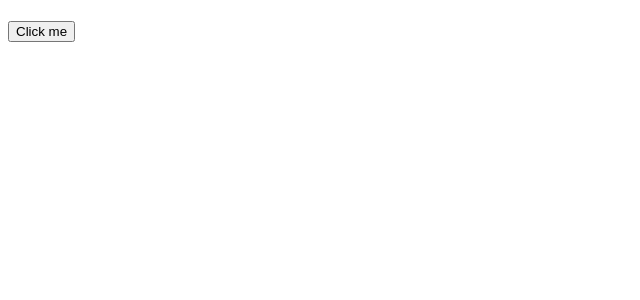
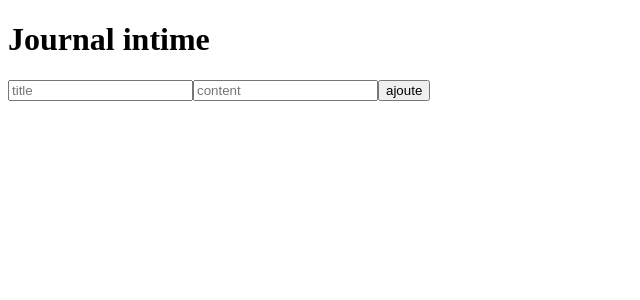
Before and after one commit to MenthalLeau/handbook, a React (Create React App) app: page / in a window 1280 px wide. Shown: the top 300 px of the page, without its empty margins (0-640 px from the left). Built offline with nearby package versions, Linux system fonts and the light colour scheme.

Commit message:
add, edit and delete

```diff
--- a/src/Components/MyComponent.tsx
+++ b/src/Components/MyComponent.tsx
@@ -1,15 +1,48 @@
-import { useContext } from 'react';
-import { MyContext } from './context';
+import { useContext, useState } from 'react';
+import {message, MyContext} from './context';
 
 function MyComponent() {
     const {value, setValue} = useContext(MyContext);
+    const [title, setTitle] = useState("");
+    const [content, setContent] = useState("");
+
     return (
         <div>
-            <h1>{value}</h1>
-            <button onClick={() => setValue('Hello, world!')}>
-                Click me
+            <h1>Journal intime</h1>
+            {
+                value.map((val, index) => (
+                    <div key={index}>{val.title}
+
+
+
+                        <button onClick={()=> {
+                            const newTitle = prompt("enter new title", val.title) as string;
+                            const newContent = prompt("enter new content", val.content) as string;
+                            let updatedValue = [...value];
+                            updatedValue[index] = {title: newTitle, content: newContent};
+                            setValue(updatedValue);
+                        }}>edit</button>
+
+
+                        <button onClick={() => {
+                            setValue(value.filter((_, i) => i !== index))
+                        }}>delete</button>
+                    </div>
+                ))
+            }
+            <input type="text" value={title} onChange={(event) => setTitle(event.target.value)}
+                   placeholder="title"></input>
+            <input type="text" value={content} onChange={(event) => setContent(event.target.value)}
+                   placeholder="content"></input>
+            <button onClick={() => {
+                setValue([...value, {title: title, content: content}])
+                setTitle("")
+                setContent("")
+            }}>
+                ajoute
             </button>
         </div>
     )
 }
+
 export default MyComponent;
--- a/src/Components/context.tsx
+++ b/src/Components/context.tsx
@@ -1,15 +1,20 @@
 import {ReactNode, createContext, useState } from 'react';
 
+export type message = {
+    title: string,
+    content: string
+}
+
 export const MyContext = createContext<{
-    value: string,
-    setValue: (val: string) => void,
+    value: message[],
+    setValue: (val: message[]) => void,
 }>({
-    value: "",
+    value: [],
     setValue:(_) => _,
 });
 
 export function Provider({ children }: { children: ReactNode }) {
-    const [value, setValue] = useState("")
+    const [value, setValue] = useState([] as message[]);
     return <MyContext.Provider value={{ value, setValue }}>{children}</MyContext.Provider>
 }
 
```
Also changed, not shown: 2 other files (tests, documents, lock files or other folders).
